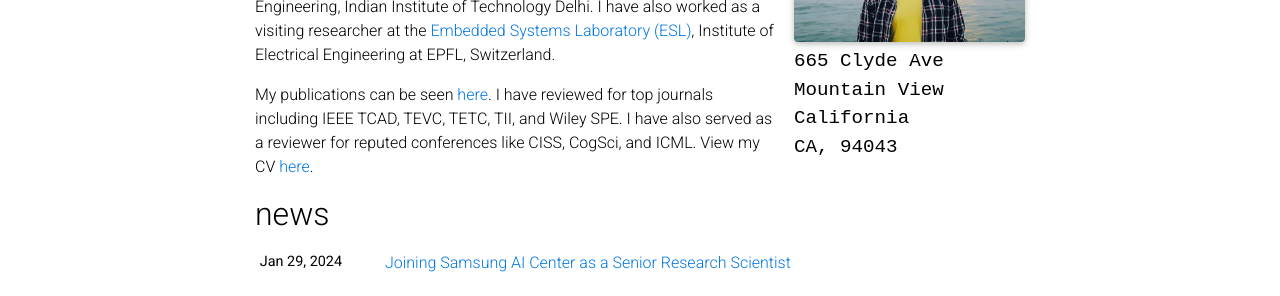
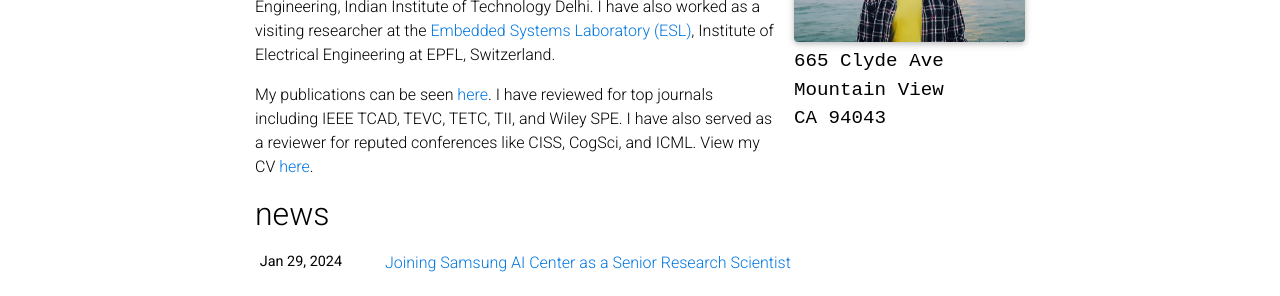
Before and after one commit to shikhartuli/shikhartuli.github.io, a Jekyll site: the page built from _pages/about.md, in a window 1280 px wide and 900 px high. Shown: the part 350-646 px from the top of the window. Built offline with Jekyll 4.4.1, drawn with Linux system fonts in a browser that asks for light colours; nearby versions of some CDN libraries; a style sheet for code colours, icons or effects is not loaded.

Commit message:
Update about.md

```diff
--- a/_pages/about.md
+++ b/_pages/about.md
@@ -10,8 +10,7 @@ profile:
   address: >
     <p>665 Clyde Ave</p>
     <p>Mountain View</p>
-    <p>California</p>
-    <p>CA, 94043</p>
+    <p>CA 94043</p>
 
 news: true  # includes a list of news items
 selected_papers: true # includes a list of papers marked as "selected={true}"
```
